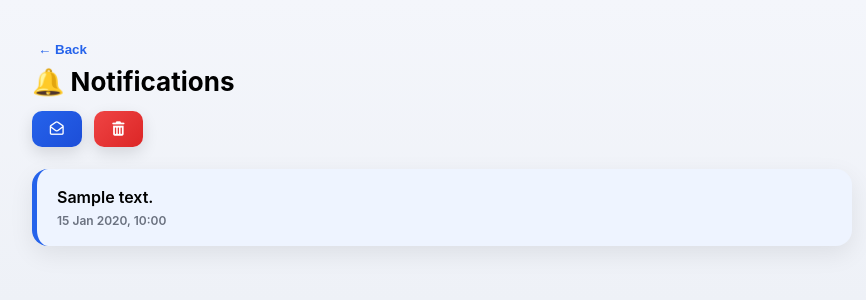
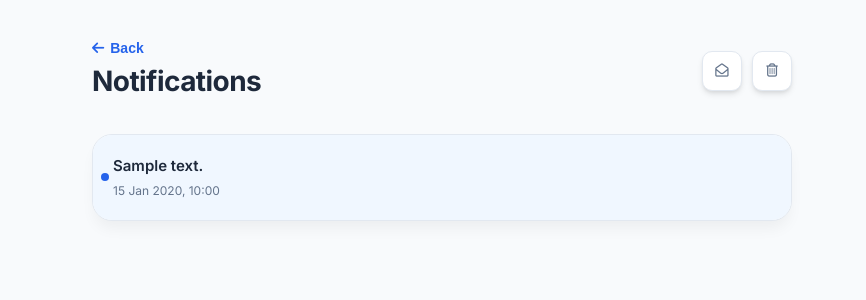
Before and after one commit to adithyaaneesh/django_wheelzy, a Django app: template wheelzy_app/templates/notifications.html in a window 1280 px wide. Shown: the top 300 px of the page, without its empty margins (198-1064 px from the left). Run offline with Django 3.2, Linux system fonts and the light colour scheme; the template is opened without the code that fills it: most values are stand-ins (such as "Sample title", 1, 10 or a date in 2020); some libraries are stand-ins or nearby versions.

Commit message:
style for notifications

```diff
--- a/wheelzy_app/templates/notifications.html
+++ b/wheelzy_app/templates/notifications.html
@@ -1,142 +1,244 @@
 <!DOCTYPE html>
-<html>
+<html lang="en">
 <head>
     <title>Notifications | Wheelzy</title>
     <meta name="viewport" content="width=device-width, initial-scale=1.0">
-    <link rel="stylesheet" href="https://cdnjs.cloudflare.com/ajax/libs/font-awesome/7.0.1/css/all.min.css" integrity="sha512-2SwdPD6INVrV/lHTZbO2nodKhrnDdJK9/kg2XD1r9uGqPo1cUbujc+IYdlYdEErWNu69gVcYgdxlmVmzTWnetw==" crossorigin="anonymous" referrerpolicy="no-referrer" />
+    <link rel="stylesheet" href="https://cdnjs.cloudflare.com/ajax/libs/font-awesome/6.5.1/css/all.min.css" />
+    <link href="https://fonts.googleapis.com/css2?family=Inter:wght@400;500;600;700&display=swap" rel="stylesheet">
 
     <style>
-        body {
-            font-family: "Inter", "Segoe UI", Tahoma, sans-serif;
-            background: linear-gradient(180deg, #f4f6fb, #eef1f7);
-            padding: 30px;
+        :root {
+            --primary: #2563eb;
+            --primary-hover: #1d4ed8;
+            --danger: #ef4444;
+            --bg-gray: #f8fafc;
+            --text-main: #1e293b;
+            --text-muted: #64748b;
+            --card-shadow: 0 4px 6px -1px rgb(0 0 0 / 0.1), 0 2px 4px -2px rgb(0 0 0 / 0.1);
         }
 
-        .page-header {
-            max-width: 820px;
-            margin: auto;
-            margin-bottom: 22px;
+        body {
+            font-family: 'Inter', sans-serif;
+            background-color: var(--bg-gray);
+            color: var(--text-main);
+            margin: 0;
+            padding: 40px 20px;
+            line-height: 1.5;
         }
 
-        .page-header h2 {
-            margin: 8px 0 14px;
-            font-size: 26px;
+        .container {
+            max-width: 700px;
+            margin: auto;
+        }
+
+        /* Header Styles */
+        .page-header {
+            display: flex;
+            justify-content: space-between;
+            align-items: center;
+            margin-bottom: 32px;
+        }
+
+        .header-left h2 {
+            margin: 4px 0 0 0;
+            font-size: 28px;
+            font-weight: 700;
+            letter-spacing: -0.02em;
+        }
+
+        .back-btn {
+            background: none;
+            border: none;
+            color: var(--primary);
+            font-weight: 600;
+            font-size: 14px;
+            cursor: pointer;
+            padding: 0;
+            display: flex;
+            align-items: center;
+            gap: 6px;
+            transition: color 0.2s;
+        }
+
+        .back-btn:hover {
+            color: var(--primary-hover);
         }
 
         .actions {
             display: flex;
-            gap: 12px;
-            flex-wrap: wrap;
+            gap: 10px;
         }
 
         .action-btn {
-            padding: 10px 16px;
+            height: 40px;
+            width: 40px;
+            display: flex;
+            align-items: center;
+            justify-content: center;
             border-radius: 10px;
-            border: none;
-            font-size: 14px;
-            font-weight: 600;
+            border: 1px solid #e2e8f0;
+            background: white;
+            color: var(--text-muted);
             cursor: pointer;
-            transition: transform .15s ease, box-shadow .15s ease;
-            box-shadow: 0 6px 16px rgba(0,0,0,.12);
+            transition: all 0.2s;
+            box-shadow: var(--card-shadow);
         }
 
         .action-btn:hover {
+            background: #f1f5f9;
+            color: var(--text-main);
             transform: translateY(-1px);
         }
 
-        .mark-all {
-            background: linear-gradient(135deg,#2563eb,#1d4ed8);
-            color: white;
+        .action-btn.clear-read:hover {
+            color: var(--danger);
+            border-color: #fee2e2;
         }
 
-        .clear-read {
-            background: linear-gradient(135deg,#ef4444,#dc2626);
-            color: white;
-        }
-
-        .notification-list {
-            max-width: 820px;
-            margin: auto;
+        /* Notification List */
+        .notification-card-wrapper {
+            background: white;
+            border-radius: 20px;
+            border: 1px solid #e2e8f0;
+            overflow: hidden;
+            box-shadow: 0 10px 15px -3px rgb(0 0 0 / 0.05);
         }
 
         .note {
-            background: white;
-            padding: 18px 20px;
-            margin-bottom: 16px;
-            border-radius: 16px;
-            box-shadow: 0 8px 24px rgba(0,0,0,0.08);
+            padding: 20px;
+            border-bottom: 1px solid #f1f5f9;
             cursor: pointer;
-            transition: all .25s ease;
+            transition: background 0.2s;
+            position: relative;
+            display: flex;
+            flex-direction: column;
+            gap: 4px;
+        }
+
+        .note:last-child {
+            border-bottom: none;
         }
 
         .note:hover {
-            transform: translateY(-2px);
+            background-color: #f8fafc;
         }
 
+        /* Unread State */
         .note.unread {
-            background: #eef4ff;
-            border-left: 5px solid #2563eb;
+            background-color: #f0f7ff;
+        }
+
+        .note.unread::before {
+            content: '';
+            position: absolute;
+            left: 8px;
+            top: 50%;
+            transform: translateY(-50%);
+            width: 8px;
+            height: 8px;
+            background-color: var(--primary);
+            border-radius: 50%;
+        }
+
+        .note-content {
+            font-size: 15px;
+            color: var(--text-main);
+            padding-right: 20px;
+        }
+
+        .unread .note-content {
             font-weight: 600;
         }
 
         .note-time {
             font-size: 12px;
-            color: #6b7280;
-            margin-top: 6px;
+            color: var(--text-muted);
         }
 
+        /* Empty State */
+        .empty-state {
+            padding: 60px 20px;
+            text-align: center;
+            color: var(--text-muted);
+        }
+
+        .empty-state i {
+            font-size: 48px;
+            margin-bottom: 16px;
+            opacity: 0.3;
+        }
+
+        /* Modal Styles */
         .modal {
             display: none;
             position: fixed;
             inset: 0;
-            background: rgba(0,0,0,0.45);
-            backdrop-filter: blur(4px);
+            background: rgba(15, 23, 42, 0.6);
+            backdrop-filter: blur(8px);
             justify-content: center;
             align-items: center;
             z-index: 1000;
+            padding: 20px;
         }
 
         .modal-content {
             background: white;
-            width: 95%;
-            max-width: 420px;
-            border-radius: 18px;
-            padding: 24px;
-            animation: pop .25s ease;
+            width: 100%;
+            max-width: 440px;
+            border-radius: 24px;
+            padding: 32px;
+            box-shadow: 0 25px 50px -12px rgba(0, 0, 0, 0.25);
+            animation: modalEntry 0.3s cubic-bezier(0.34, 1.56, 0.64, 1);
         }
 
-        @keyframes pop {
-            from { transform: scale(.95); opacity: 0 }
-            to { transform: scale(1); opacity: 1 }
+        @keyframes modalEntry {
+            from { transform: translateY(20px); opacity: 0; }
+            to { transform: translateY(0); opacity: 1; }
+        }
+
+        .modal h3 {
+            margin: 0 0 12px 0;
+            font-size: 20px;
+            font-weight: 700;
+        }
+
+        .modal p {
+            color: var(--text-muted);
+            margin-bottom: 24px;
+            font-size: 15px;
         }
 
         .btn {
             width: 100%;
-            padding: 13px;
+            padding: 14px;
             border-radius: 12px;
-            background: #2563eb;
-            color: white;
             font-weight: 600;
+            font-size: 15px;
             border: none;
-            margin-top: 16px;
             cursor: pointer;
+            transition: all 0.2s;
+            margin-bottom: 8px;
         }
 
-        .btn.secondary {
-            background: #e5e7eb;
-            color: #111;
+        .btn-primary {
+            background: var(--primary);
+            color: white;
         }
 
-        .back-btn {
-            background: none;
-            border: none;
-            color: #2563eb;
-            font-weight: 600;
-            cursor: pointer;
+        .btn-primary:hover {
+            background: var(--primary-hover);
+        }
+
+        .btn-secondary {
+            background: #f1f5f9;
+            color: var(--text-main);
+        }
+
+        .btn-secondary:hover {
+            background: #e2e8f0;
         }
 
         #confirmModal .modal-content {
-            max-width: 380px;
             text-align: center;
         }
     </style>
@@ -144,18 +246,26 @@
 
 <body>
 
-{% csrf_token %}
-
+<div class="container">
     <div class="page-header">
-    <button class="back-btn" onclick="history.back()">← Back</button>
-    <h2>🔔 Notifications</h2>
+        <div class="header-left">
+            <button class="back-btn" onclick="history.back()">
+                <i class="fa-solid fa-arrow-left"></i> Back
+            </button>
+            <h2>Notifications</h2>
+        </div>
 
         <div class="actions">
-        <button class="action-btn mark-all" onclick="confirmMarkAllRead()"><i class="fa-regular fa-envelope-open"></i></button>
-        <button class="action-btn clear-read" onclick="confirmClearRead()"><i class="fa-solid fa-trash-can"></i></button>
+            <button class="action-btn" title="Mark all as read" onclick="confirmMarkAllRead()">
+                <i class="fa-regular fa-envelope-open"></i>
+            </button>
+            <button class="action-btn clear-read" title="Clear read" onclick="confirmClearRead()">
+                <i class="fa-regular fa-trash-can"></i>
+            </button>
         </div>
     </div>
 
+    <div class="notification-card-wrapper">
         <div class="notification-list">
             {% for note in notifications %}
             <div class="note {% if not note.is_read %}unread{% endif %}"
@@ -163,38 +273,54 @@
                  data-message="{{ note.message|escapejs }}"
                  data-time="{{ note.created_at|date:'d M Y, H:i' }}"
                  onclick="openModal(this)">
-    {{ note.message|truncatechars:70 }}
+                <div class="note-content">{{ note.message|truncatechars:85 }}</div>
                 <div class="note-time">{{ note.created_at|date:"d M Y, H:i" }}</div>
             </div>
             {% empty %}
-<p>No notifications</p>
+            <div class="empty-state">
+                <i class="fa-regular fa-bell-slash"></i>
+                <p>You're all caught up! No notifications here.</p>
+            </div>
             {% endfor %}
         </div>
-
-<!-- VIEW MODAL -->
-<div class="modal" id="notifModal">
-    <div class="modal-content">
-        <h3>Notification</h3>
-        <p id="modalMessage"></p>
-        <small id="modalTime"></small>
-        <button class="btn" onclick="markReadAndClose()">Mark as read & Close</button>
     </div>
 </div>
 
-<!-- CONFIRM MODAL -->
+<div class="modal" id="notifModal">
+    <div class="modal-content">
+        <div style="color: var(--primary); margin-bottom: 16px; font-size: 24px;">
+            <i class="fa-solid fa-circle-info"></i>
+        </div>
+        <h3>Notification Details</h3>
+        <p id="modalMessage"></p>
+        <div id="modalTime" style="font-size: 12px; color: var(--text-muted); margin-bottom: 24px; display: block;"></div>
+        <button class="btn btn-primary" onclick="markReadAndClose()">Mark as read & Close</button>
+        <button class="btn btn-secondary" onclick="notifModal.style.display='none'">Just Close</button>
+    </div>
+</div>
+
 <div class="modal" id="confirmModal">
     <div class="modal-content">
         <h3 id="confirmTitle"></h3>
         <p id="confirmMessage"></p>
-        <button class="btn" id="confirmYesBtn">Yes, Continue</button>
-        <button class="btn secondary" onclick="closeConfirmModal()">Cancel</button>
+        <button class="btn btn-primary" id="confirmYesBtn">Yes, Continue</button>
+        <button class="btn btn-secondary" onclick="closeConfirmModal()">Cancel</button>
     </div>
 </div>
 
 <script>
+    // JS Logic remains identical to preserve your workflow
     let currentNotifId = null;
     let currentNotifElement = null;
     let confirmAction = null;
+
+    const modalMessage = document.getElementById('modalMessage');
+    const modalTime = document.getElementById('modalTime');
+    const notifModal = document.getElementById('notifModal');
+    const confirmModal = document.getElementById('confirmModal');
+    const confirmTitle = document.getElementById('confirmTitle');
+    const confirmMessage = document.getElementById('confirmMessage');
+    const confirmYesBtn = document.getElementById('confirmYesBtn');
 
     function openModal(el) {
         currentNotifId = el.dataset.id;
@@ -232,6 +358,10 @@ function clearReadNotifications() {
             headers: { "X-CSRFToken": "{{ csrf_token }}" }
         }).then(() => {
             document.querySelectorAll(".note:not(.unread)").forEach(n => n.remove());
+            // Check if empty after removal
+            if(document.querySelectorAll(".note").length === 0) {
+                location.reload(); // Refresh to show empty state
+            }
         });
     }
 
@@ -275,6 +405,12 @@ confirmYesBtn.onclick = () => {
         if (confirmAction) confirmAction();
         closeConfirmModal();
     };
+
+    // Close modals on background click
+    window.onclick = function(event) {
+        if (event.target == notifModal) notifModal.style.display = "none";
+        if (event.target == confirmModal) closeConfirmModal();
+    }
 </script>
 
 </body>
```
Also changed, not shown: damage_photos/bajaj_platina_YAqw6Gl.avif (added), db.sqlite3. Lines whose indentation alone changed are shown as unchanged.
